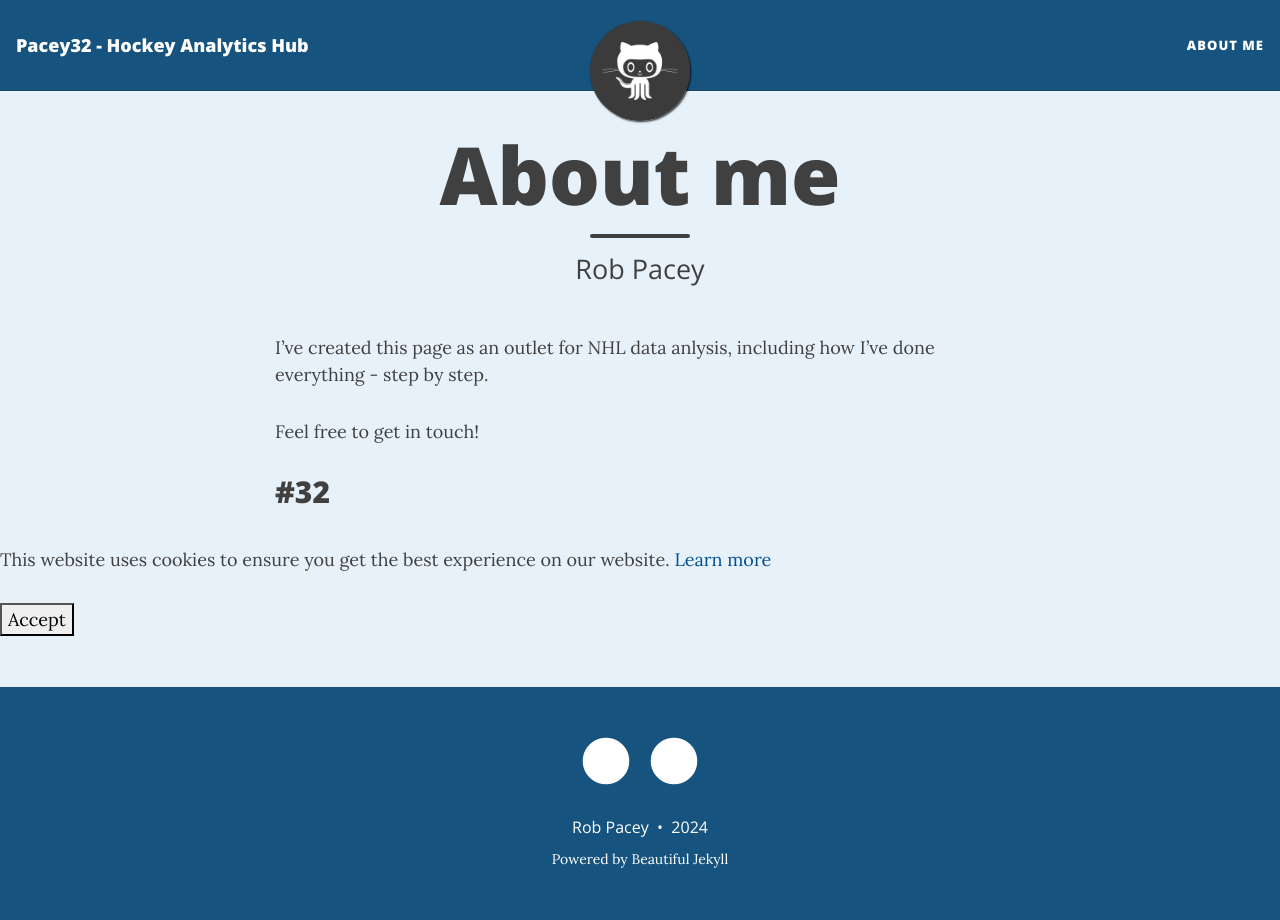
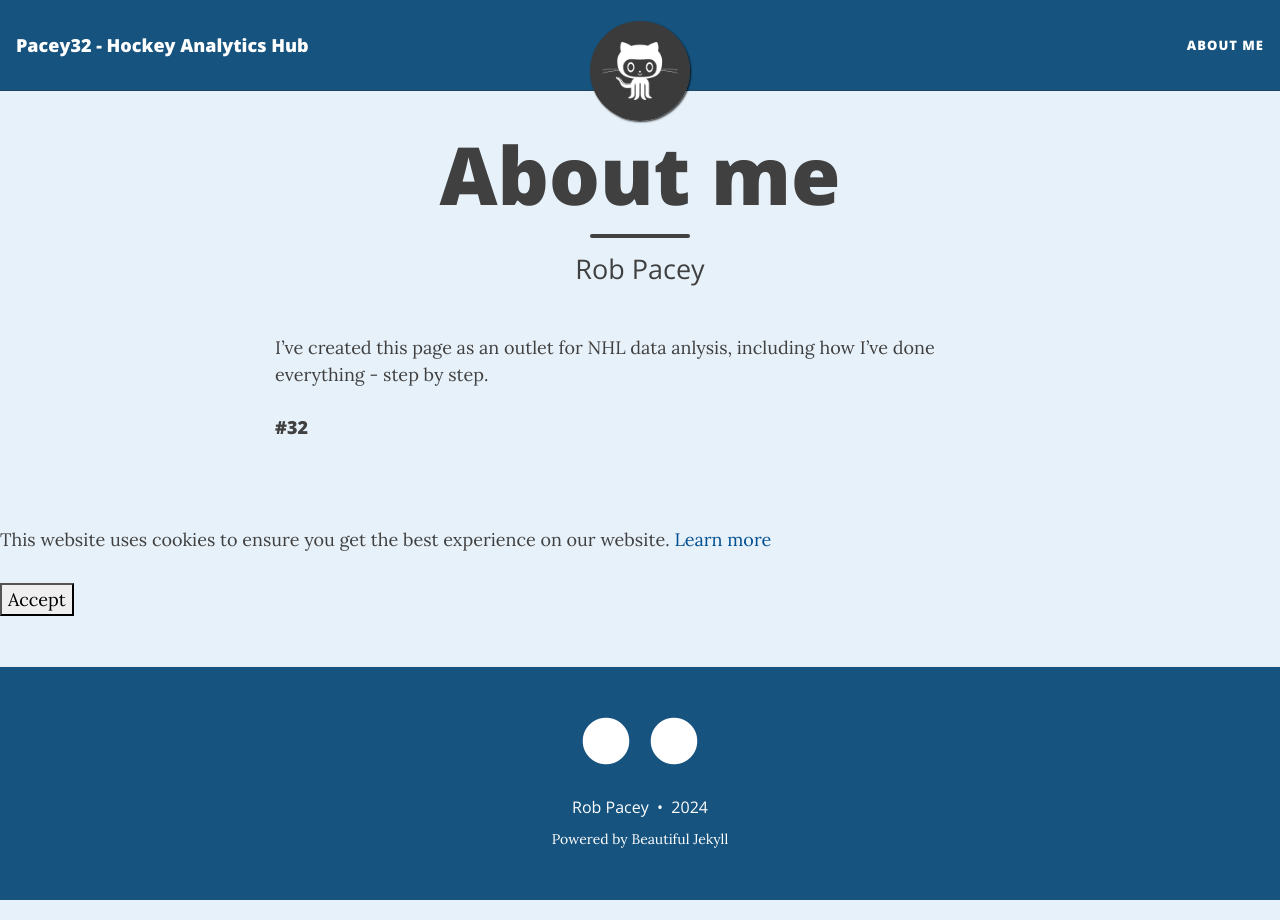
Before and after one commit to robpacey32/robpacey32.github.io, a Jekyll site: the page built from aboutme.md, in a window 1280 px wide. Built offline with Jekyll 4.4.1, drawn with Linux system fonts in a browser that asks for light colours; nearby versions of some CDN libraries.

Commit message:
Update aboutme.md

```diff
--- a/aboutme.md
+++ b/aboutme.md
@@ -6,6 +6,4 @@ subtitle: Rob Pacey
 
 I've created this page as an outlet for NHL data anlysis, including how I've done everything - step by step.
 
-Feel free to get in touch!
-
-##  #32
+####  #32
```
